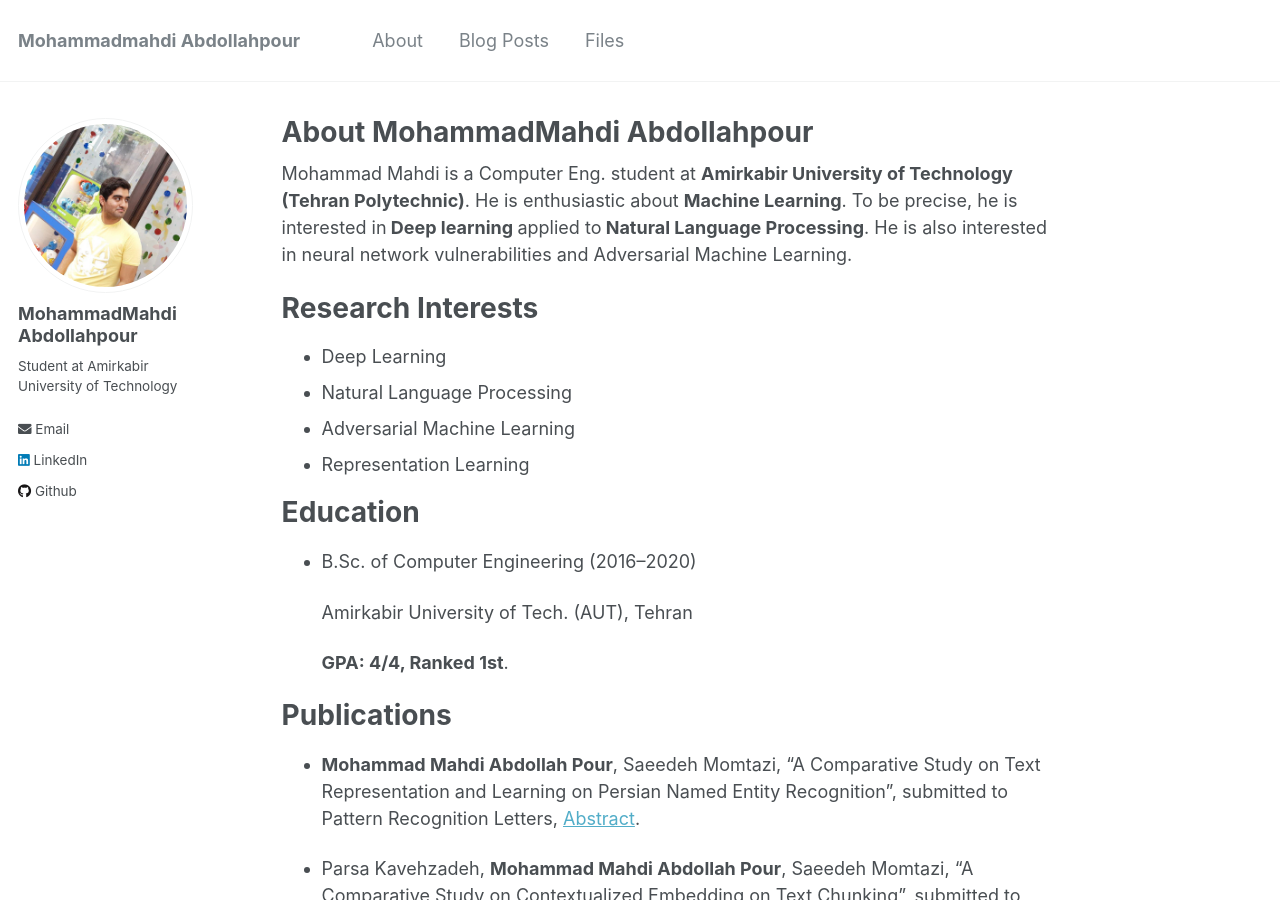
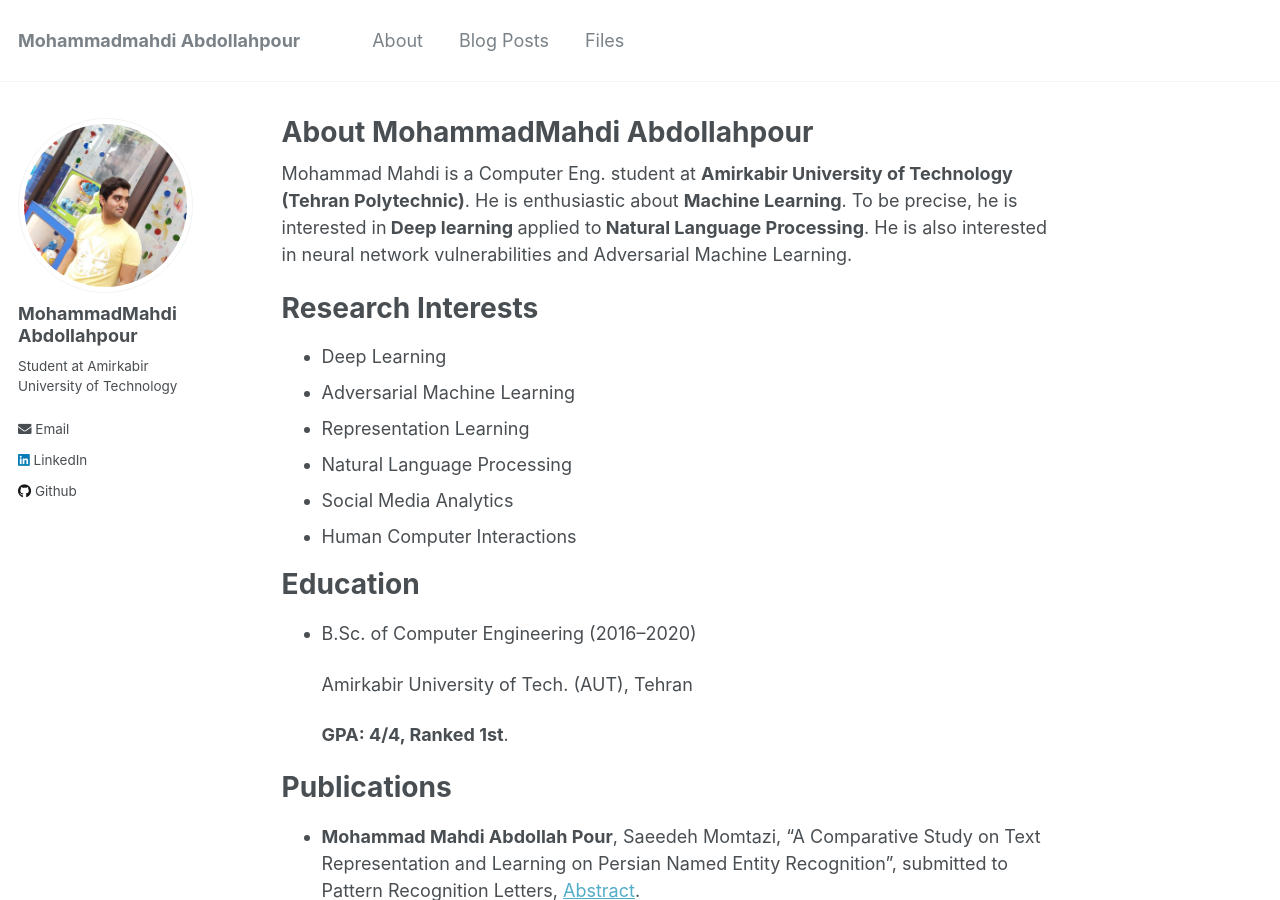
Before and after one commit to mahdiabdollahpour/mahdiabdollahpour.github.io, a Jekyll site: the page built from _pages/about.md, in a window 1280 px wide and 900 px high. Built offline with Jekyll 4.4.1, drawn with Linux system fonts in a browser that asks for light colours.

Commit message:
Update about.md

```diff
--- a/_pages/about.md
+++ b/_pages/about.md
@@ -14,9 +14,13 @@ Research Interests
 ======
 
 * Deep Learning
-* Natural Language Processing
 * Adversarial Machine Learning
 * Representation Learning
+* Natural Language Processing
+* Social Media Analytics
+* Human Computer Interactions
+
+
 
 Education
 ======
```
